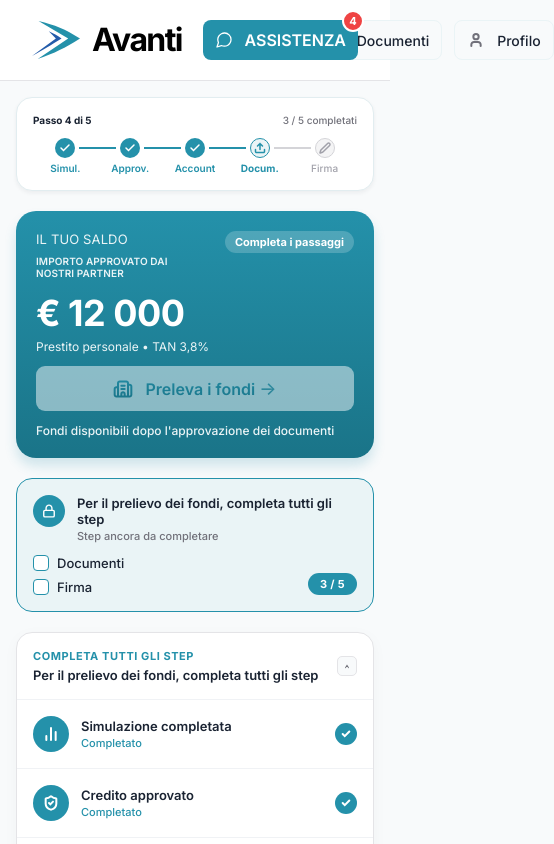
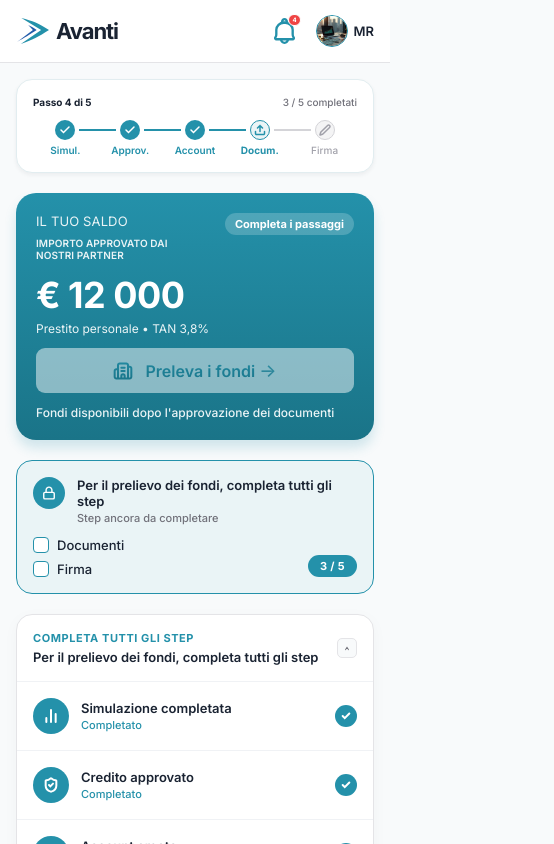
Before and after one commit to dMI-pro/avanti, a Vue app: page / in a window 390 px wide. Shown: the top 844 px of the page, 554 px wide, since content can reach past the window. Built offline with nearby package versions, Linux system fonts and the light colour scheme.

Commit message:
feat: добавлен хедер на мобилке с уведомлениями и профилем

```diff
--- a/src/components/avanti_header.vue
+++ b/src/components/avanti_header.vue
@@ -7,22 +7,34 @@ import iconChat from '@/assets/icons/nav-chat.svg'
 import AvantiLogo from '@/components/avanti_logo.vue'
 import AvantiNavItem from '@/components/avanti_nav_item.vue'
 import AvantiButton from '@/components/avanti_button.vue'
+import AvantiNotificationBell from '@/components/avanti_notification_bell.vue'
+import AvantiHeaderProfile from '@/components/avanti_header_profile.vue'
 
 type NavId = 'home' | 'documenti' | 'profilo'
 
 type Props = {
   activeNav?: NavId
   assistenzaBadge?: number
+  notificationBadge?: number
+  avatarSrc?: string
+  userInitials?: string
+  userName?: string
 }
 
 const props = withDefaults(defineProps<Props>(), {
   activeNav: 'home',
   assistenzaBadge: 4,
+  notificationBadge: 4,
+  avatarSrc: '',
+  userInitials: 'MR',
+  userName: '',
 })
 
 const emit = defineEmits<{
   navigate: [id: NavId]
   assistenza: []
+  notifications: []
+  profile: []
 }>()
 
 const navItems = computed(() => [
@@ -42,13 +54,26 @@ function onNavClick(id: NavId) {
 function onAssistenzaClick() {
   emit('assistenza')
 }
+
+function onNotificationsClick() {
+  emit('notifications')
+}
+
+function onProfileClick() {
+  emit('profile')
+}
 </script>
 
 <template>
   <header class="avanti-header">
     <div class="avanti-header__inner">
       <div class="avanti-header__brand-nav">
+        <div class="avanti-header__logo-desktop">
           <AvantiLogo />
+        </div>
+        <div class="avanti-header__logo-mobile">
+          <AvantiLogo compact />
+        </div>
         <nav class="avanti-header__nav" aria-label="Main">
           <AvantiNavItem
             v-for="item in navItems"
@@ -60,6 +85,8 @@ function onAssistenzaClick() {
           />
         </nav>
       </div>
+
+      <div class="avanti-header__assistenza">
         <AvantiButton
           label="Assistenza"
           :icon-src="iconChat"
@@ -67,6 +94,21 @@ function onAssistenzaClick() {
           uppercase
           @click="onAssistenzaClick"
         />
+      </div>
+
+      <div class="avanti-header__mobile-actions">
+        <AvantiNotificationBell
+          :badge="notificationBadge"
+          @click="onNotificationsClick"
+        />
+        <AvantiHeaderProfile
+          v-if="avatarSrc"
+          :avatar-src="avatarSrc"
+          :initials="userInitials"
+          :name="userName"
+          @click="onProfileClick"
+        />
+      </div>
     </div>
   </header>
 </template>
@@ -98,12 +140,23 @@ function onAssistenzaClick() {
   padding: 20px 0;
 }
 
+.avanti-header__logo-mobile {
+  display: none;
+}
+
 .avanti-header__nav {
   display: flex;
   flex: 1 1 auto;
   gap: 12px;
   max-width: 660px;
   min-width: 0;
+}
+
+.avanti-header__mobile-actions {
+  display: none;
+  align-items: center;
+  gap: 12px;
+  flex-shrink: 0;
 }
 
 @media (max-width: 1200px) {
@@ -116,4 +169,31 @@ function onAssistenzaClick() {
     gap: 24px;
   }
 }
+
+@media (max-width: 1024px) {
+  .avanti-header__inner {
+    padding: 12px var(--avanti-mobile-pad);
+    gap: 12px;
+  }
+
+  .avanti-header__brand-nav {
+    flex: 0 1 auto;
+    gap: 0;
+    padding: 0;
+  }
+
+  .avanti-header__logo-desktop,
+  .avanti-header__nav,
+  .avanti-header__assistenza {
+    display: none;
+  }
+
+  .avanti-header__logo-mobile {
+    display: block;
+  }
+
+  .avanti-header__mobile-actions {
+    display: flex;
+  }
+}
 </style>
--- /dev/null
+++ b/src/components/avanti_header_profile.vue
@@ -0,0 +1,68 @@
+<script setup lang="ts">
+type Props = {
+  initials: string
+  avatarSrc: string
+  name?: string
+}
+
+withDefaults(defineProps<Props>(), {
+  name: '',
+})
+
+const emit = defineEmits<{
+  click: []
+}>()
+
+function onClick() {
+  emit('click')
+}
+</script>
+
+<template>
+  <button
+    class="avanti-header-profile"
+    type="button"
+    :aria-label="name || initials"
+    @click="onClick"
+  >
+    <img
+      class="avanti-header-profile__avatar"
+      :src="avatarSrc"
+      :alt="name || initials"
+      width="32"
+      height="32"
+    />
+    <span class="avanti-header-profile__initials">{{ initials }}</span>
+  </button>
+</template>
+
+<style scoped>
+.avanti-header-profile {
+  display: flex;
+  flex-shrink: 0;
+  align-items: center;
+  gap: 6px;
+  margin: 0;
+  padding: 0;
+  border: none;
+  background: transparent;
+  cursor: pointer;
+}
+
+.avanti-header-profile__avatar {
+  width: 32px;
+  height: 32px;
+  flex-shrink: 0;
+  border: 1px solid var(--avanti-teal);
+  border-radius: 16px;
+  object-fit: cover;
+}
+
+.avanti-header-profile__initials {
+  color: var(--avanti-ink);
+  font-size: 13px;
+  font-weight: 600;
+  line-height: normal;
+  white-space: nowrap;
+}
+</style>
--- a/src/components/avanti_logo.vue
+++ b/src/components/avanti_logo.vue
@@ -3,15 +3,21 @@ import logoMark from '@/assets/icons/logo-mark.svg'
 
 type Props = {
   brand?: string
+  compact?: boolean
 }
 
 withDefaults(defineProps<Props>(), {
   brand: 'Avanti',
+  compact: false,
 })
 </script>
 
 <template>
-  <div class="avanti-logo" aria-label="Avanti">
+  <div
+    class="avanti-logo"
+    :class="{ 'avanti-logo--compact': compact }"
+    aria-label="Avanti"
+  >
     <img class="avanti-logo__mark" :src="logoMark" alt="" width="48" height="38" />
     <span class="avanti-logo__text">{{ brand }}</span>
   </div>
@@ -40,4 +46,19 @@ withDefaults(defineProps<Props>(), {
   color: #000;
   white-space: nowrap;
 }
+
+.avanti-logo--compact {
+  gap: 6px;
+}
+
+.avanti-logo--compact .avanti-logo__mark {
+  width: 34px;
+  height: 26px;
+}
+
+.avanti-logo--compact .avanti-logo__text {
+  font-size: 22px;
+  letter-spacing: -1.1px;
+  color: var(--avanti-ink);
+}
 </style>
--- /dev/null
+++ b/src/components/avanti_notification_bell.vue
@@ -0,0 +1,93 @@
+<script setup lang="ts">
+import { computed } from 'vue'
+import iconBell from '@/assets/icons/icon-bell.svg'
+
+type Props = {
+  badge?: number | string
+}
+
+const props = defineProps<Props>()
+
+const emit = defineEmits<{
+  click: []
+}>()
+
+const hasBadge = computed(() => {
+  if (props.badge === undefined || props.badge === null || props.badge === '') {
+    return false
+  }
+
+  if (typeof props.badge === 'number') {
+    return props.badge > 0
+  }
+
+  return true
+})
+
+function onClick() {
+  emit('click')
+}
+</script>
+
+<template>
+  <button
+    class="avanti-notification-bell"
+    type="button"
+    aria-label="Notifiche"
+    @click="onClick"
+  >
+    <img
+      class="avanti-notification-bell__icon"
+      :src="iconBell"
+      alt=""
+      width="22"
+      height="26"
+    />
+    <span v-if="hasBadge" class="avanti-notification-bell__badge" aria-hidden="true">
+      {{ badge }}
+    </span>
+  </button>
+</template>
+
+<style scoped>
+.avanti-notification-bell {
+  position: relative;
+  display: flex;
+  flex-shrink: 0;
+  align-items: center;
+  justify-content: center;
+  width: 38px;
+  height: 38px;
+  padding: 0;
+  border: none;
+  border-radius: 6px;
+  background: transparent;
+  cursor: pointer;
+  overflow: visible;
+}
+
+.avanti-notification-bell__icon {
+  width: 21px;
+  height: 26px;
+  object-fit: contain;
+}
+
+.avanti-notification-bell__badge {
+  position: absolute;
+  top: 2px;
+  right: 3px;
+  display: flex;
+  align-items: center;
+  justify-content: center;
+  min-width: 12px;
+  height: 12px;
+  padding: 0 3px;
+  border: 1px solid var(--avanti-white);
+  border-radius: 6px;
+  background: var(--avanti-danger);
+  color: var(--avanti-white);
+  font-size: 6px;
+  font-weight: 700;
+  line-height: 1;
+}
+</style>
--- a/src/views/avanti_home_page.vue
+++ b/src/views/avanti_home_page.vue
@@ -9,11 +9,23 @@ type NavId = 'home' | 'documenti' | 'profilo'
 function onNavigate(_id: NavId) {}
 
 function onAssistenza() {}
+
+function onNotifications() {}
+
+function onProfile() {}
 </script>
 
 <template>
   <div class="avanti-home-page">
-    <AvantiHeader @navigate="onNavigate" @assistenza="onAssistenza" />
+    <AvantiHeader
+      :avatar-src="avatarUser"
+      user-name="Marco Rossi"
+      user-initials="MR"
+      @navigate="onNavigate"
+      @assistenza="onAssistenza"
+      @notifications="onNotifications"
+      @profile="onProfile"
+    />
     <main class="avanti-home-page__main">
       <div class="avanti-home-page__toolbar">
         <AvantiPageToolbar
```
Also changed, not shown: src/assets/icons/icon-bell.svg (added). Lines whose indentation alone changed are shown as unchanged.
